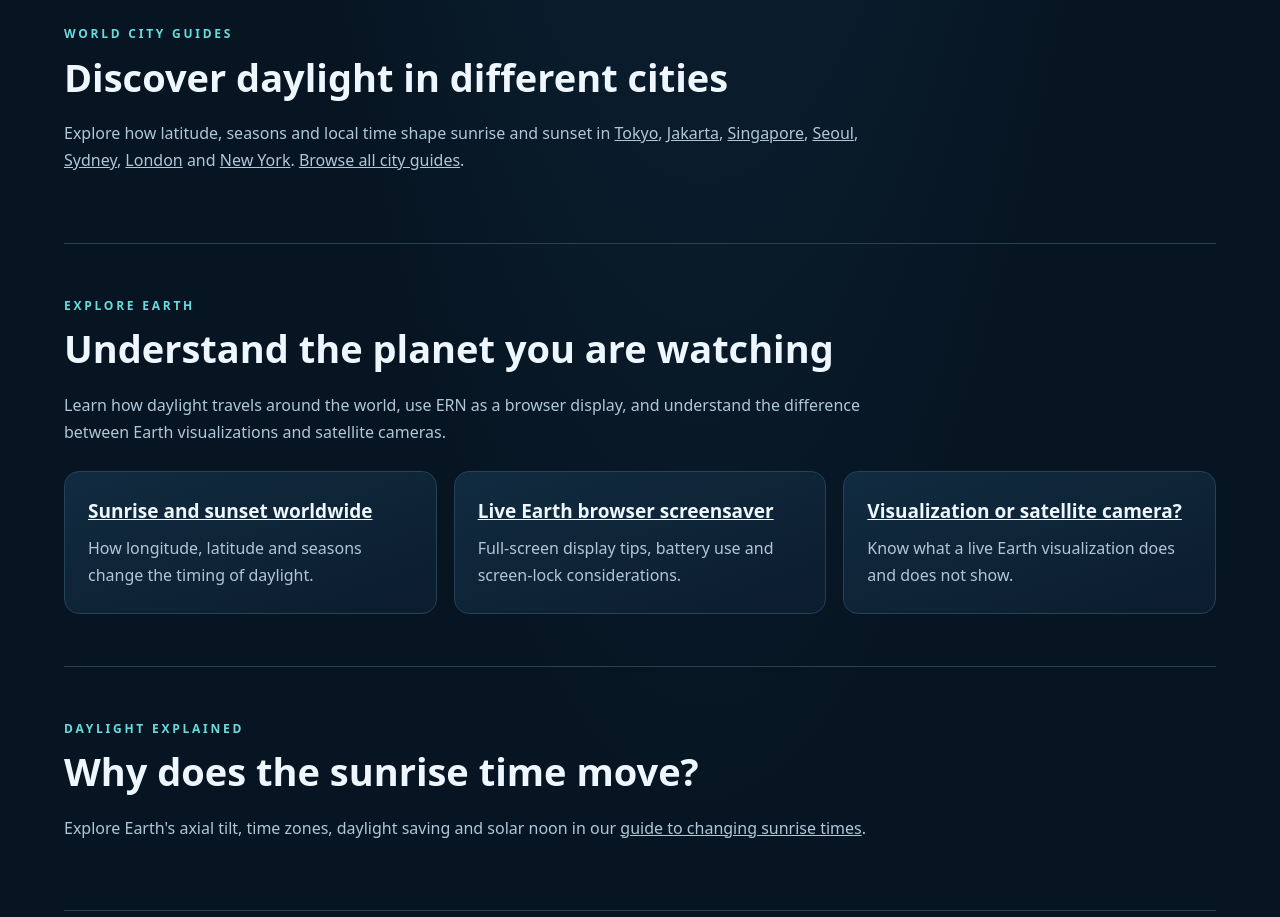
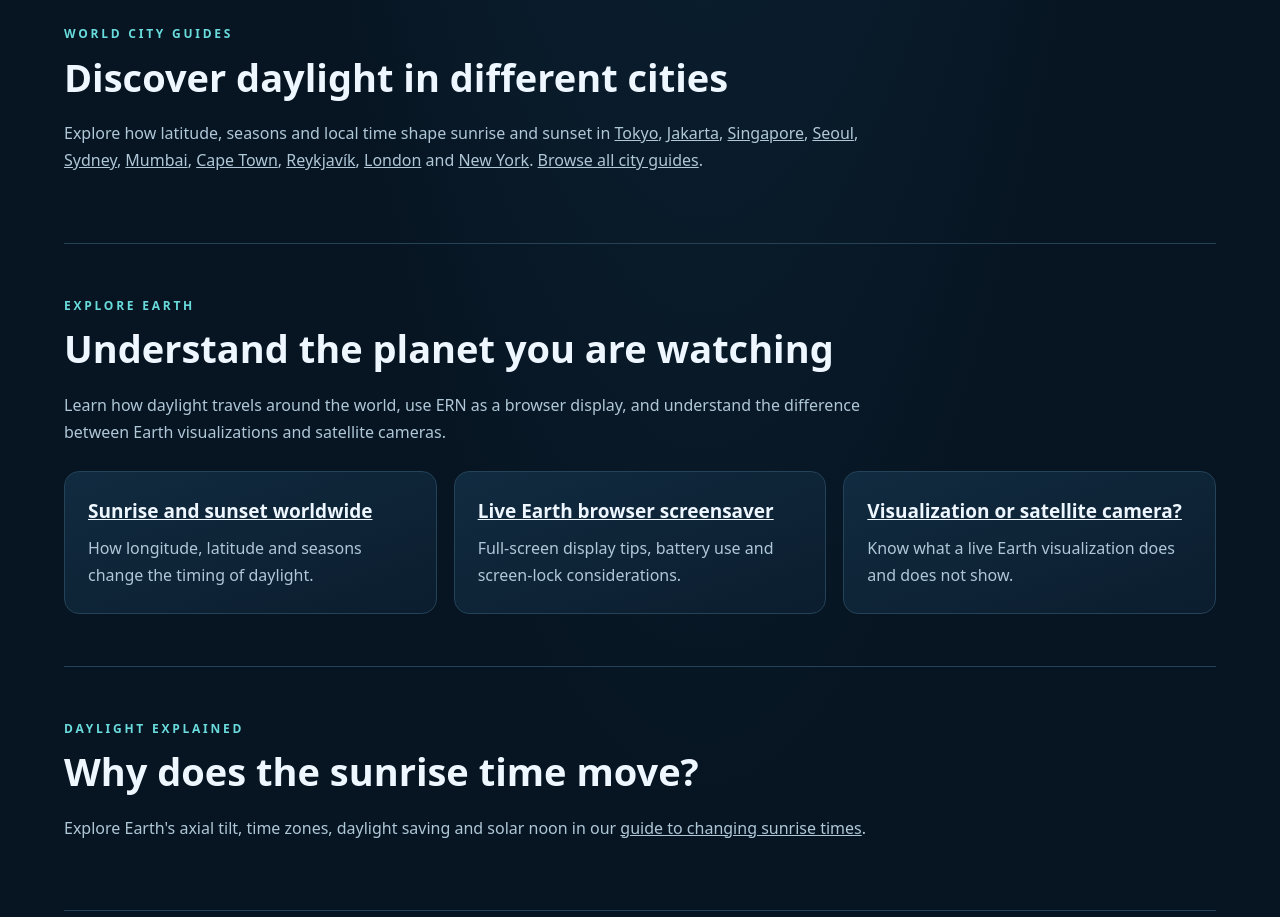
Before and after one commit to ERN-inc/earth-right-now, a plain HTML site: page index.html in a window 1280 px wide. Shown: the part 2840-3757 px from the top of the page. Drawn offline with Linux system fonts and the light colour scheme.

Commit message:
Index Mumbai, Cape Town and Reykjavik in ERN city discovery network

```diff
--- a/index.html
+++ b/index.html
@@ -42,7 +42,7 @@
 <section class="section" id="experience"><div class="eyebrow">A PLANET IN MOTION</div><h2>One Earth. Endless Moments.</h2><p class="intro">EARTH RIGHT NOW brings the planet into focus with a continuous live Earth visualization. Discover sunrise and sunset around the world, city news moments, and changing daylight across 286 cities. Leave the free online Earth screensaver open as a calming desktop backdrop or watch the rhythm of the planet.</p><div class="cards"><article class="card"><div class="icon">🌅</div><h3>Sunrise Around the World</h3><p>Follow the transition from night to day as sunrise reaches different places on Earth.</p></article><article class="card"><div class="icon">🌇</div><h3>Sunset &amp; Nightfall</h3><p>Watch the changing day-and-night boundary and the arrival of evening across the planet.</p></article><article class="card"><div class="icon">🌍</div><h3>Free Earth Screensaver</h3><p>Turn your browser into a window on the world, whether you're working, studying, or relaxing.</p></article></div></section>
 <section class="section" id="about"><div class="two"><div><div class="eyebrow">ABOUT THE PROJECT</div><h2>EARTH RIGHT NOW</h2><p class="intro">EARTH RIGHT NOW (ERN) is a 24/7 live Earth visualization and free browser-based screensaver. The broadcast follows changing daylight across the planet and features location-based sunrise and sunset moments, city news, and visual scenes associated with 286 cities worldwide.</p><p class="intro">This is a visual simulation and online broadcast, not a live satellite camera feed. Events, imagery, weather, and city information shown in the stream may vary over time and are not guaranteed to be available for every city or moment.</p></div><div class="card"><h3>Make Earth your background</h3><p>Open the live player, select Full Screen, and enjoy the Earth view on your monitor. For uninterrupted viewing, keep your device awake and your internet connection active.</p><div style="margin-top:22px"><a class="button" href="#live">Watch Earth Live</a></div></div></div></section>
 <section class="section" id="faq"><div class="eyebrow">QUICK ANSWERS</div><h2>Frequently Asked Questions</h2><div class="faq"><h3>Is EARTH RIGHT NOW free?</h3><p>Yes. You can watch the embedded live stream on this website for free.</p></div><div class="faq"><h3>Is this a real-time satellite camera?</h3><p>No. ERN is an Earth visualization and live broadcast experience, not a direct satellite camera feed.</p></div><div class="faq"><h3>Can I use it as a desktop screensaver?</h3><p>You can use the full-screen browser player as a screensaver-like display. It does not install or replace your operating system's screensaver.</p></div><div class="faq"><h3>Why is the video not playing?</h3><p>Check your internet connection and browser settings, or use the Watch on YouTube button. The live stream may also be temporarily unavailable.</p></div></section>
-<section class="section"><div class="eyebrow">WORLD CITY GUIDES</div><h2>Discover daylight in different cities</h2><p class="intro">Explore how latitude, seasons and local time shape sunrise and sunset in <a href="./cities/tokyo.html">Tokyo</a>, <a href="./cities/jakarta.html">Jakarta</a>, <a href="./cities/singapore.html">Singapore</a>, <a href="./cities/seoul.html">Seoul</a>, <a href="./cities/sydney.html">Sydney</a>, <a href="./cities/london.html">London</a> and <a href="./cities/new-york.html">New York</a>. <a href="./cities/">Browse all city guides</a>.</p></section>
+<section class="section"><div class="eyebrow">WORLD CITY GUIDES</div><h2>Discover daylight in different cities</h2><p class="intro">Explore how latitude, seasons and local time shape sunrise and sunset in <a href="./cities/tokyo.html">Tokyo</a>, <a href="./cities/jakarta.html">Jakarta</a>, <a href="./cities/singapore.html">Singapore</a>, <a href="./cities/seoul.html">Seoul</a>, <a href="./cities/sydney.html">Sydney</a>, <a href="./cities/mumbai.html">Mumbai</a>, <a href="./cities/cape-town.html">Cape Town</a>, <a href="./cities/reykjavik.html">Reykjavík</a>, <a href="./cities/london.html">London</a> and <a href="./cities/new-york.html">New York</a>. <a href="./cities/">Browse all city guides</a>.</p></section>
 <section class="section"><div class="eyebrow">EXPLORE EARTH</div><h2>Understand the planet you are watching</h2><p class="intro">Learn how daylight travels around the world, use ERN as a browser display, and understand the difference between Earth visualizations and satellite cameras.</p><div class="cards"><article class="card"><h3><a href="./guides/world-sunrise-sunset.html">Sunrise and sunset worldwide</a></h3><p>How longitude, latitude and seasons change the timing of daylight.</p></article><article class="card"><h3><a href="./guides/earth-screensaver.html">Live Earth browser screensaver</a></h3><p>Full-screen display tips, battery use and screen-lock considerations.</p></article><article class="card"><h3><a href="./guides/earth-visualization-vs-satellite.html">Visualization or satellite camera?</a></h3><p>Know what a live Earth visualization does and does not show.</p></article></div></section>
 <section class="section"><div class="eyebrow">DAYLIGHT EXPLAINED</div><h2>Why does the sunrise time move?</h2><p class="intro">Explore Earth's axial tilt, time zones, daylight saving and solar noon in our <a href="./guides/why-sunrise-times-change.html">guide to changing sunrise times</a>.</p></section>
 <section class="section"><div class="eyebrow">FOR PUBLISHERS</div><h2>Bring live Earth to your site</h2><p class="intro">Embed the live Earth player in one responsive snippet. See accessibility, attribution and live-stream fallback guidance in our <a href="./embed-guide.html">free embed guide</a>.</p></section>
```
